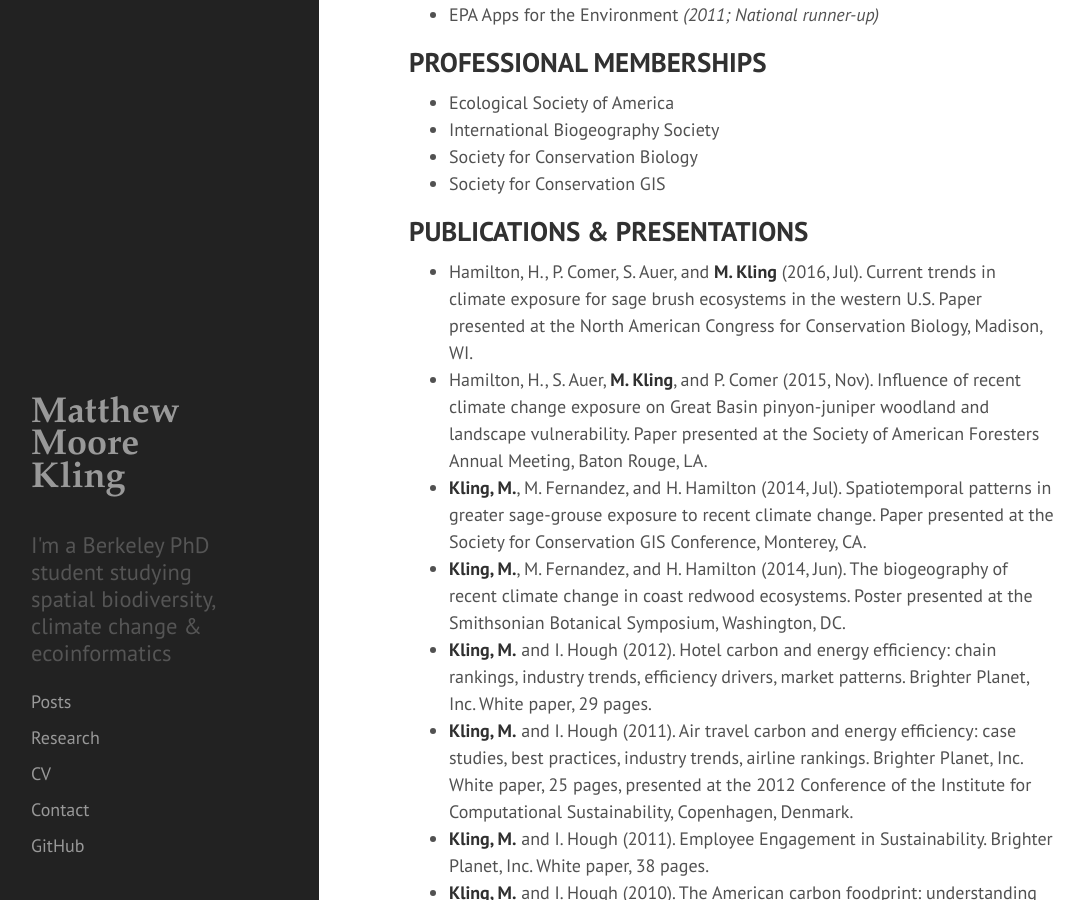
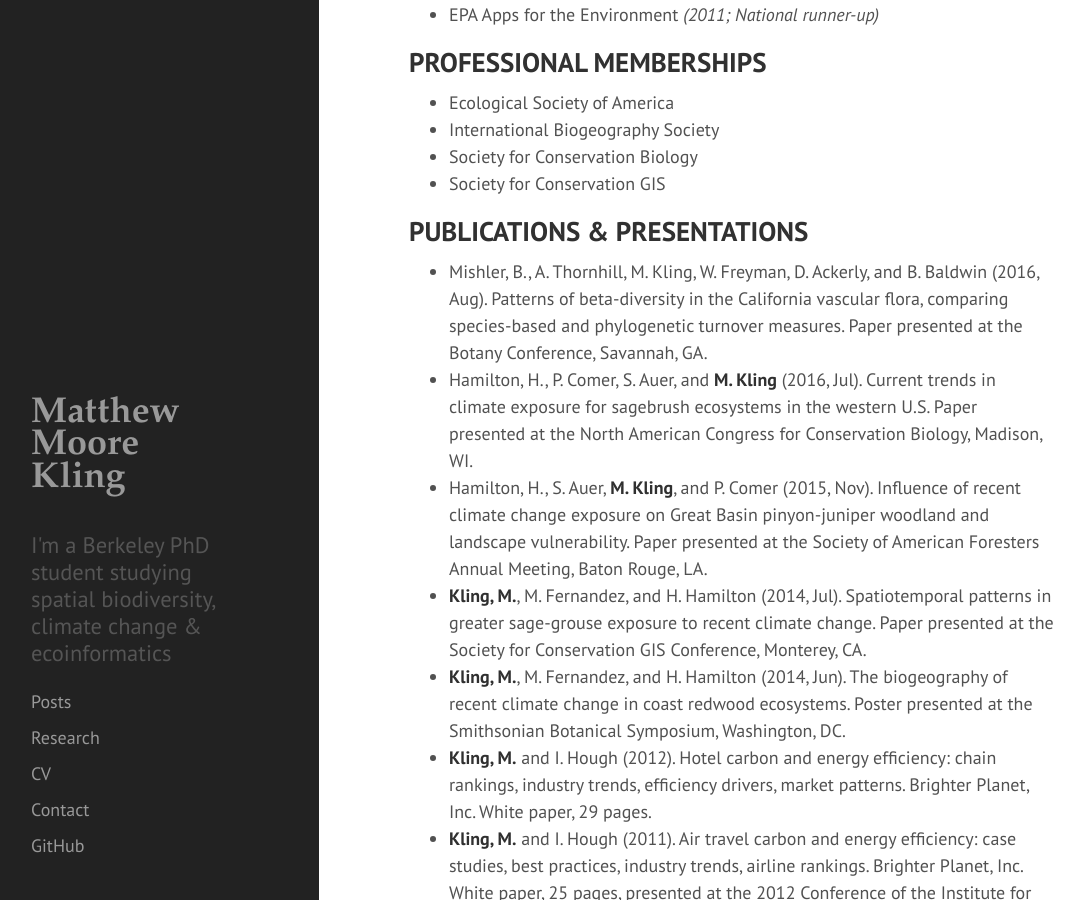
Before and after one commit to matthewkling/matthewkling.github.io, a Jekyll site: the page built from cv.md, in a window 1280 px wide and 900 px high, scrolled down 989 px. Shown: the whole window, without its empty margins (5-1089 px from the left). Built offline with Jekyll 4.4.1, drawn with Linux system fonts in a browser that asks for light colours; Markdown is read by kramdown in place of the engine named in the settings.

Commit message:
cv update

```diff
--- a/cv.md
+++ b/cv.md
@@ -35,7 +35,8 @@ Conservation Biology & Environmental Studies, Middlebury College
 * Society for Conservation GIS
 
 # PUBLICATIONS & PRESENTATIONS
-* Hamilton, H., P. Comer, S. Auer, and **M. Kling** (2016, Jul).  Current trends in climate exposure for sage brush ecosystems in the western U.S. Paper presented at the North American Congress for Conservation Biology, Madison, WI.
+* Mishler, B., A. Thornhill, M. Kling, W. Freyman, D. Ackerly, and B. Baldwin (2016, Aug). Patterns of beta-diversity in the California vascular flora, comparing species-based and phylogenetic turnover measures. Paper presented at the Botany Conference, Savannah, GA.
+* Hamilton, H., P. Comer, S. Auer, and **M. Kling** (2016, Jul).  Current trends in climate exposure for sagebrush ecosystems in the western U.S. Paper presented at the North American Congress for Conservation Biology, Madison, WI.
 * Hamilton, H., S. Auer, **M. Kling**, and P. Comer (2015, Nov).  Influence of recent climate change exposure on Great Basin pinyon-juniper woodland and landscape vulnerability. Paper presented at the Society of American Foresters Annual Meeting, Baton Rouge, LA.
 * **Kling, M.**, M. Fernandez, and H. Hamilton (2014, Jul). Spatiotemporal patterns in greater sage-grouse exposure to recent climate change. Paper presented at the Society for Conservation GIS Conference, Monterey, CA.
 * **Kling, M.**, M. Fernandez, and H. Hamilton (2014, Jun).  The biogeography of recent climate change in coast redwood ecosystems. Poster presented at the Smithsonian Botanical Symposium, Washington, DC.
```
